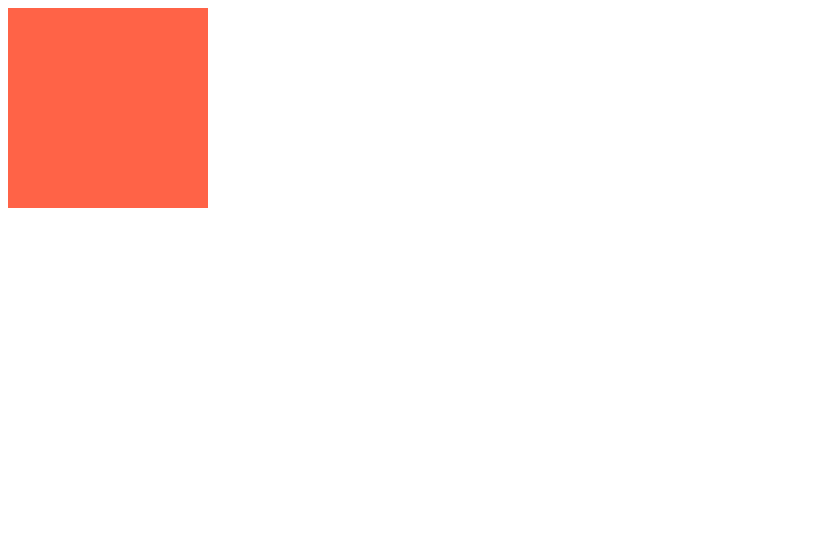
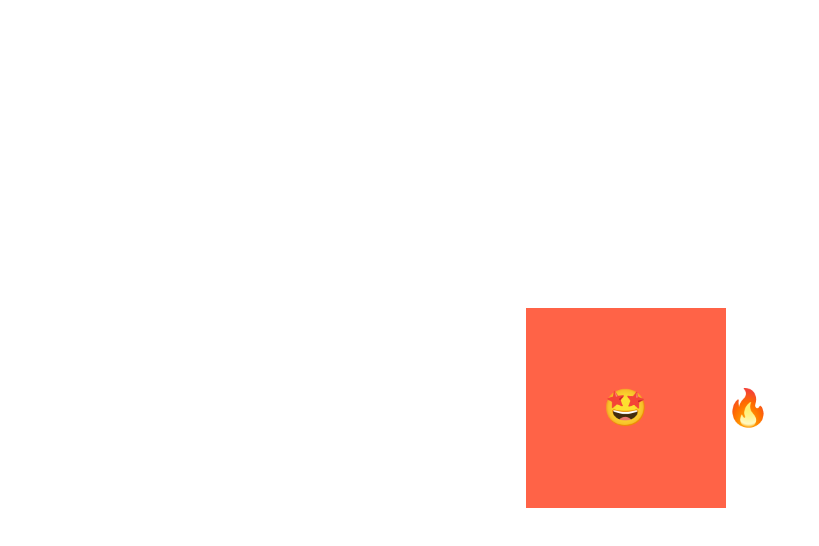
Before and after one commit to HamInKyou/nomadReact, a React (Create React App) app in the folder styled-components-app/: page / in a window 1280 px wide. Shown: the top 546 px of the page, without its empty margins (0-819 px from the left). Built offline with nearby package versions, Linux system fonts and the light colour scheme.

Commit message:
[styled-components-app] #2.5 nested-styling 활용 : 스타일링 안에 스타일 컴포넌트 넣는 방법

```diff
--- a/styled-components-app/src/App.js
+++ b/styled-components-app/src/App.js
@@ -2,22 +2,35 @@ import styled, { keyframes } from "styled-components";
 
 const Wrapper = styled.div`
   display: flex;
+  height: 100vh;
+  width: 100vw;
+  justify-content: center;
+  align-items: center;
+`;
+
+const Emoji = styled.span`
+  font-size: 36px;
 `;
 
 const Box = styled.div`
   height: 200px;
   width: 200px;
   background-color: tomato;
-
-  &:hover {
-    background-color: yellow;
+  display: flex;
+  justify-content: center;
+  align-items: center;
+  ${Emoji}:hover {
+    font-size: 98px;
   }
 `;
 
 function App() {
   return (
-    <Wrapper as="header">
-      <Box></Box>
+    <Wrapper>
+      <Box>
+        <Emoji>🤩</Emoji>
+      </Box>
+      <Emoji>🔥</Emoji>
     </Wrapper>
   );
 }
```
